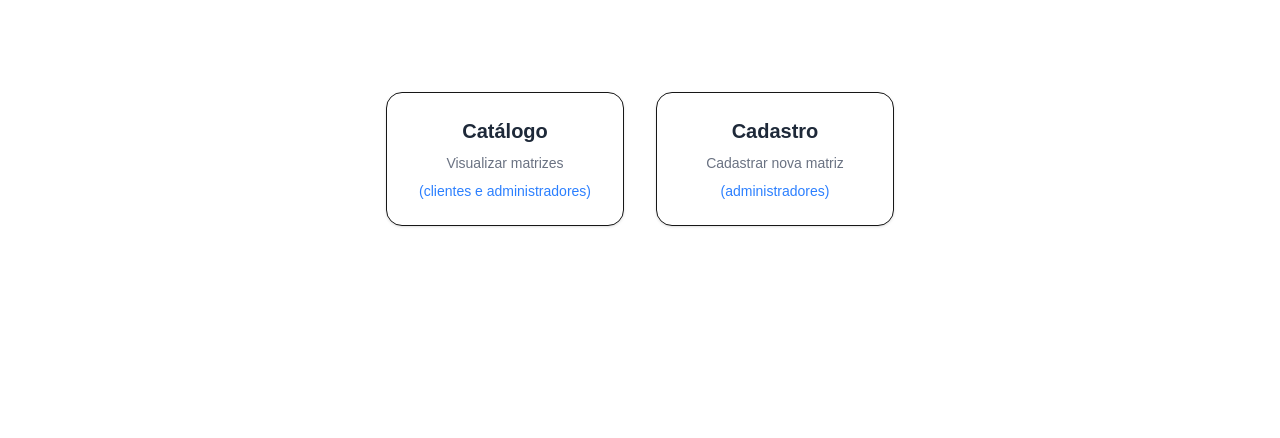
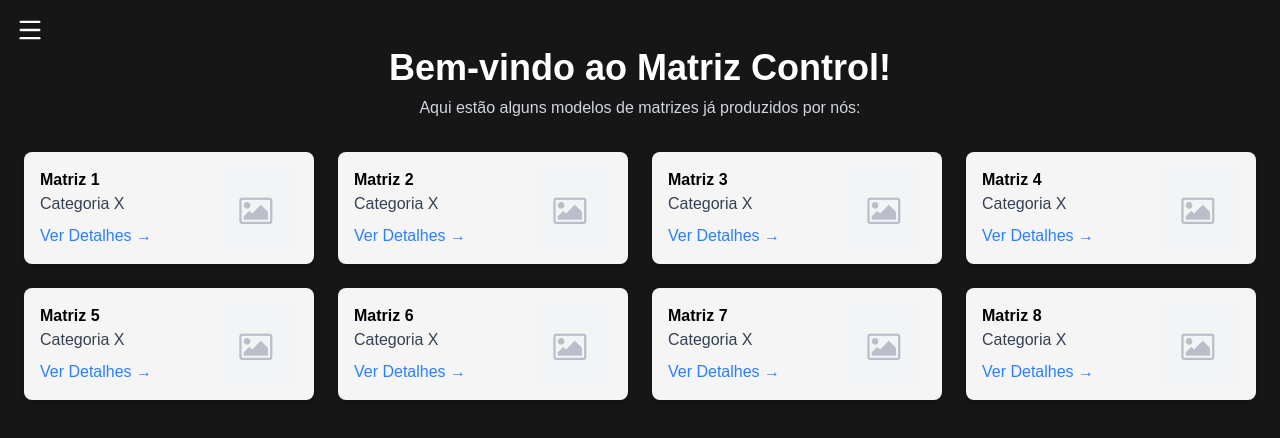
Before and after one commit to FelipeLandmeier/crud-matrizes, a Next.js app: page / in a window 1280 px wide. Shown: the top 438 px of the page. Built offline with nearby package versions, Linux system fonts and the light colour scheme.

Commit message:
Nova home: Catálogo

```diff
--- a/app/catalogo/page.tsx
+++ /dev/null
@@ -1,40 +0,0 @@
-import Link from "next/link";
-
-const matrizes = [
-  { id: 1, nome: "Matriz A", categoria: "Categoria X" },
-  { id: 2, nome: "Matriz B", categoria: "Categoria Y" },
-  { id: 3, nome: "Matriz C", categoria: "Categoria Z" },
-];
-
-export default function CatalogoPage() {
-  return (
-    <div>
-      <h2 className="text-3xl font-bold mb-6">Matrizes Disponíveis</h2>
-      <div className="grid grid-cols-1 md:grid-cols-3 gap-6">
-        {matrizes.map((m) => (
-          <div
-            key={m.id}
-            className="bg-white p-6 rounded-2xl shadow-sm border hover:shadow-md transition flex items-center justify-between gap-4"
-          >
-            <div>
-              <h3 className="font-semibold text-lg text-gray-800">{m.nome}</h3>
-              <p className="text-sm text-gray-500">{m.categoria}</p>
-              <Link
-                href={`/matriz/${m.id}`}
-                className="inline-block mt-2 text-blue-600 font-medium hover:underline"
-              >
-                Ver detalhes →
-              </Link>
-            </div>
-
-            <img
-              src="/images/default.png"
-              alt={`Imagem da ${m.nome}`}
-              className="h-24 w-24 object-cover rounded-md"
-            />
-          </div>
-        ))}
-      </div>
-    </div>
-  );
-}
--- a/app/page.tsx
+++ b/app/page.tsx
@@ -1,28 +1,88 @@
+"use client"; // se estiver no app router
+
+import { useState } from "react";
 import Link from "next/link";
+import Image from "next/image";
+import { Menu, X } from "lucide-react"; // ícones bonitinhos
 
-export default function HomePage() {
+const matrizes = [
+  { id: 1, nome: "Matriz 1", categoria: "Categoria X" },
+  { id: 2, nome: "Matriz 2", categoria: "Categoria X" },
+  { id: 3, nome: "Matriz 3", categoria: "Categoria X" },
+  { id: 4, nome: "Matriz 4", categoria: "Categoria X" },
+  { id: 5, nome: "Matriz 5", categoria: "Categoria X" },
+  { id: 6, nome: "Matriz 6", categoria: "Categoria X" },
+  { id: 7, nome: "Matriz 7", categoria: "Categoria X" },
+  { id: 8, nome: "Matriz 8", categoria: "Categoria X" },
+];
+
+export default function CatalogoPage() {
+  const [open, setOpen] = useState(false);
+
   return (
-    <div className="flex flex-col items-center min-h-screen">
-      <h1 className="text-4xl font-bold mb-2 text-white">Bem-vindo ao Matriz Control!</h1>
-      <h2 className="mb-5 text-white">Este é o menu principal. Selecione abaixo o que deseja.</h2>
-      <div className="grid grid-cols-1 md:grid-cols-2 gap-8">
-        <Link
-          href="/catalogo"
-          className="bg-white px-8 py-6 rounded-2xl shadow-sm border hover:shadow-md transition text-center"
+    <div className="min-h-screen bg-[#161616] flex flex-col p-6 relative">
+      {/* Botão Menu */}
+     {!open && (
+        <button
+          className="absolute top-4 left-4 text-white z-50"
+          onClick={() => setOpen(true)}
         >
-          <h2 className="text-xl font-semibold text-gray-800">Catálogo</h2>
-          <p className="text-sm text-gray-500 mt-2">Visualizar matrizes</p>
-          <p className="text-sm text-blue-500 mt-2">(clientes e administradores)</p>
-        </Link>
+          <Menu size={28} />
+        </button>
+      )}
+      {/* Sidebar */}
+      <div
+        className={`fixed top-0 left-0 h-full w-64 bg-[#1f1f1f] text-white p-6 transform transition-transform duration-300 z-40 ${
+          open ? "translate-x-0" : "-translate-x-full"
+        }`}
+      >
+        {/* Botão fechar */}
+        <button className="mb-6" onClick={() => setOpen(false)}>
+          <X size={28} />
+        </button>
 
-        <Link
-          href="/matrizes"
-          className="bg-white px-8 py-6 rounded-2xl shadow-sm border hover:shadow-md transition text-center"
-        >
-          <h2 className="text-xl font-semibold text-gray-800">Cadastro</h2>
-          <p className="text-sm text-gray-500 mt-2">Cadastrar nova matriz</p>
-          <p className="text-sm text-blue-500 mt-2">(administradores)</p>
-        </Link>
+        <nav className="flex flex-col gap-4">
+          <Link href="/login" className="hover:text-blue-400">Login</Link>
+          <Link href="/sobre" className="hover:text-blue-400">Sobre</Link>
+          <Link href="/contato" className="hover:text-blue-400">Contato</Link>
+        </nav>
+      </div>
+
+      {/* Cabeçalho */}
+      <div className="text-center mt-6">
+        <h1 className="text-3xl md:text-4xl font-extrabold text-white">Bem-vindo ao Matriz Control!</h1>
+        <p className="text-gray-300 mt-2">Aqui estão alguns modelos de matrizes já produzidos por nós:</p>
+      </div>
+
+      {/* Grid de matrizes */}
+      <div className="grid grid-cols-1 sm:grid-cols-2 md:grid-cols-4 gap-6 mt-8">
+        {matrizes.map((m) => (
+          <div
+            key={m.id}
+            className="bg-[#f5f5f5] p-4 rounded-lg shadow-md flex items-center justify-between gap-4"
+          >
+            <div>
+              <h3 className="font-bold text-black">{m.nome}</h3>
+              <p className="text-gray-700">{m.categoria}</p>
+              <Link
+                href={`/matriz/${m.id}`}
+                className="inline-block mt-2 text-blue-500 font-medium hover:underline cursor-pointer"
+              >
+                Ver Detalhes →
+              </Link>
+            </div>
+
+            <div className="h-20 w-20 flex items-center justify-center rounded-md overflow-hidden bg-gray-200">
+              <Image
+                src="/images/default.png"
+                alt={`Imagem da ${m.nome}`}
+                width={80}
+                height={80}
+                className="object-cover"
+              />
+            </div>
+          </div>
+        ))}
       </div>
     </div>
   );
--- a/package.json
+++ b/package.json
@@ -14,6 +14,7 @@
     "dotenv": "^17.2.1",
     "express": "^5.1.0",
     "jsonwebtoken": "^9.0.2",
+    "lucide-react": "^0.544.0",
     "next": "15.5.2",
     "pg": "^8.16.3",
     "react": "19.1.0",
```
Also changed, not shown: 1 other file (tests, documents, lock files or other folders).
